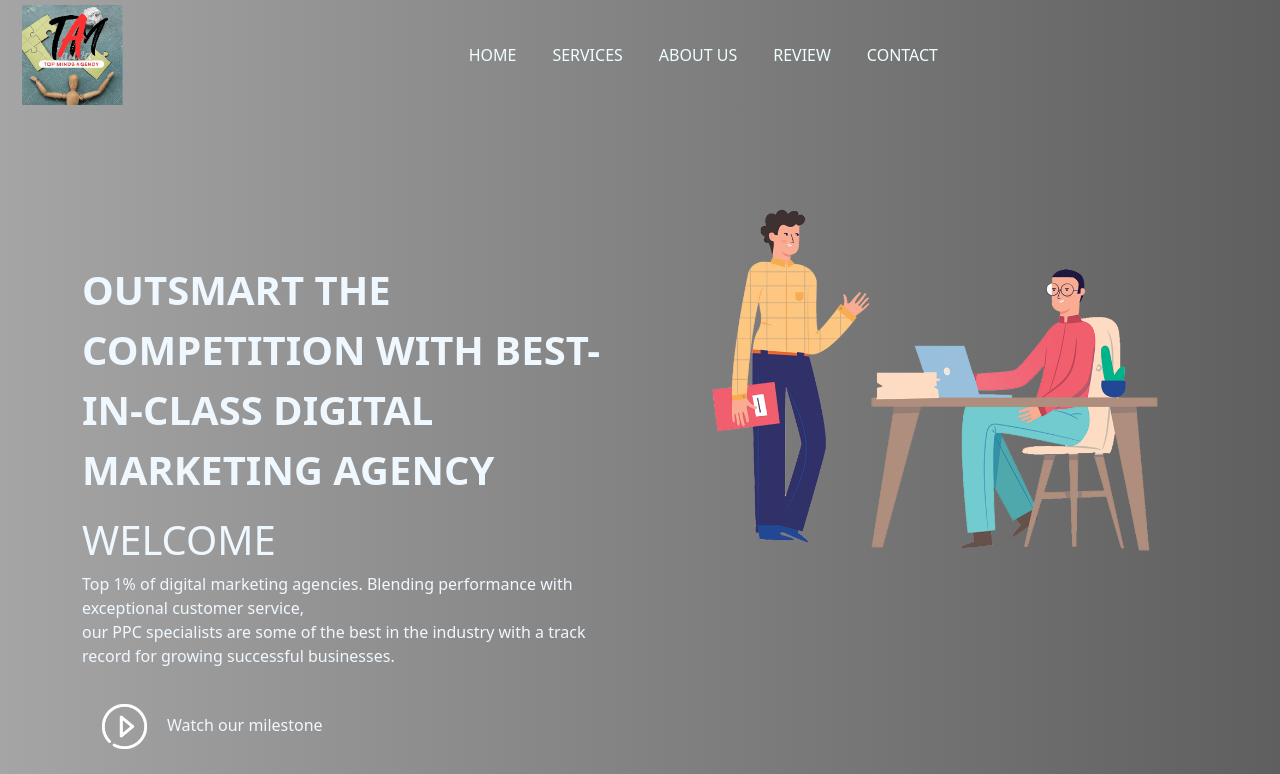
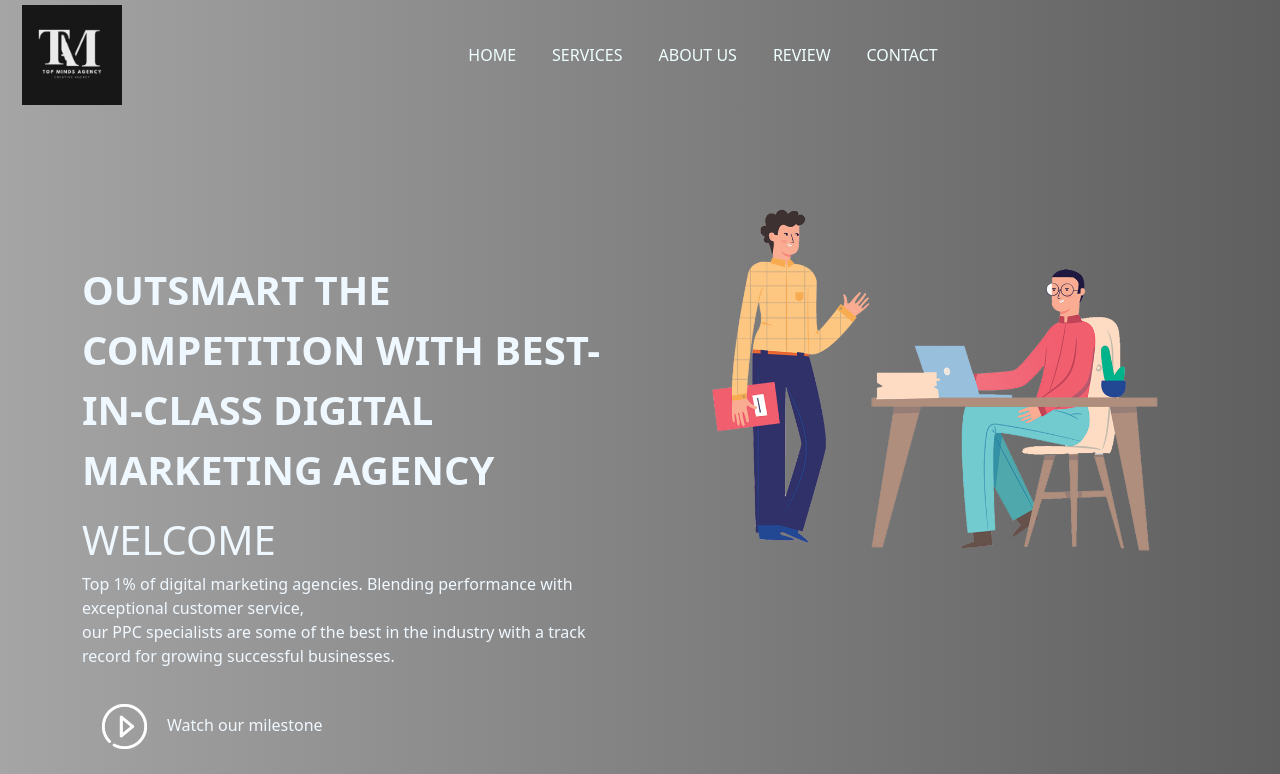
Before and after one commit to Noberts9/Agency-Ltd, a plain HTML site: page index.html in a window 1280 px wide. Shown: the top 774 px of the page. Drawn offline with nearby package versions, Linux system fonts and the light colour scheme.

Commit message:
Update index.html

```diff
--- a/index.html
+++ b/index.html
@@ -16,7 +16,7 @@
     <section id="nav-bar">
         <nav class="navbar navbar-expand-lg bg-body-tertiary">
             <div class="container-fluid">
-              <a class="navbar-brand" href="#"><img src="images/ag.logo.jpg" alt=""></a>
+              <a class="navbar-brand" href="#"><img src="images/tam.logo.jpg" alt=""></a>
               <button class="navbar-toggler" type="button" data-bs-toggle="collapse" data-bs-target="#navbarNav" aria-controls="navbarNav" aria-expanded="false" aria-label="Toggle navigation">
                 <i class='bx bx-menu-alt-right'></i>
               </button>
@@ -163,7 +163,7 @@
   <div class="container">
     <div class="row">
       <div class="col-md-4 footer-box">
-        <img src="images/ag.logo.jpg">
+        <img src="images/tam.logo.jpg">
         <p>OUTSMART THE COMPETITION WITH BEST-IN-CLASS DIGITAL MARKETING AGENCY</p>
         <p> Top 1% of digital marketing agencies</p>
       </div>
```
